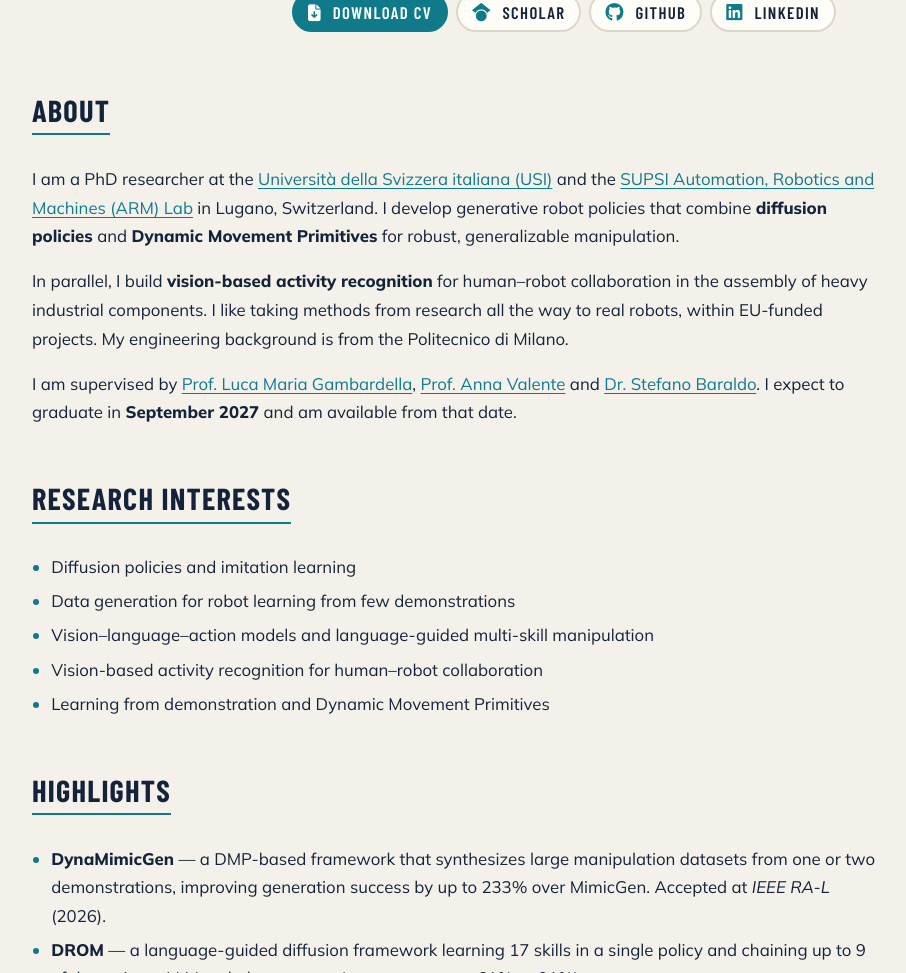
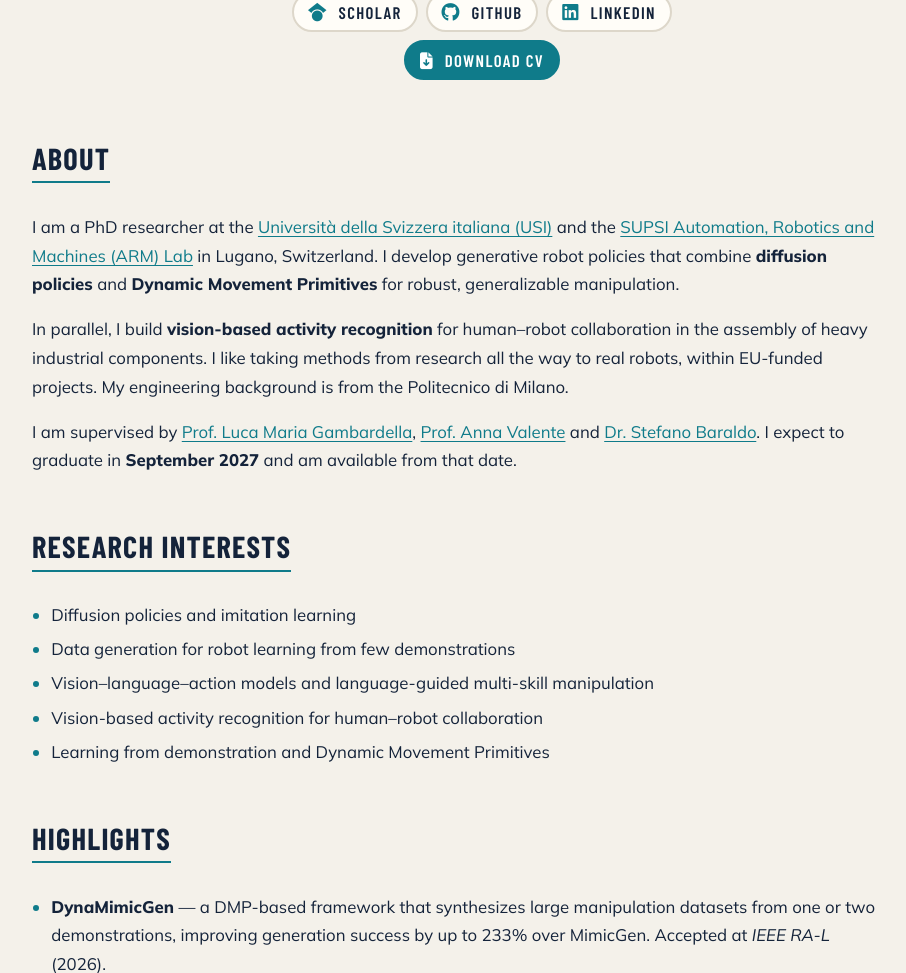
Before and after one commit to vincenzopomponi/vincenzopomponi.github.io, a Jekyll site: the page built from index.markdown, in a window 1280 px wide and 1400 px high, cut to the strip 427-1400 px from the top of the window. Shown: the whole strip, without its empty margins (184-1090 px from the left). Built offline with Jekyll 4.4.1, drawn with Linux system fonts in a browser that asks for light colours.

```diff
--- a/_layouts/home.html
+++ b/_layouts/home.html
@@ -7,12 +7,14 @@
     <p class="eyebrow">PhD Candidate · USI &amp; SUPSI ARM Lab</p>
     <h1 class="name">{{ site.title }}</h1>
     <p class="lead">{{ site.tagline }} — diffusion policies, imitation learning and vision for human–robot collaboration.</p>
-    <p class="cta">
+    <div class="cta">
+      <div class="cta-row">
+        <a class="btn social" href="https://scholar.google.com/citations?user=ACuxQloAAAAJ&hl=it" rel="me"><i class="fa-brands fa-google-scholar" aria-hidden="true"></i> Scholar</a>
+        <a class="btn social" href="https://github.com/vincenzopomponi" rel="me"><i class="fa-brands fa-github" aria-hidden="true"></i> GitHub</a>
+        <a class="btn social" href="https://www.linkedin.com/in/vincenzo-pomponi-840649208/" rel="me"><i class="fa-brands fa-linkedin" aria-hidden="true"></i> LinkedIn</a>
+      </div>
       <a class="btn" href="{{ '/assets/files/Vincenzo_Pomponi_CV.pdf' | relative_url }}"><i class="fa-solid fa-file-arrow-down" aria-hidden="true"></i> Download CV</a>
-      <a class="btn social" href="https://scholar.google.com/citations?user=ACuxQloAAAAJ&hl=it" rel="me"><i class="fa-brands fa-google-scholar" aria-hidden="true"></i> Scholar</a>
-      <a class="btn social" href="https://github.com/vincenzopomponi" rel="me"><i class="fa-brands fa-github" aria-hidden="true"></i> GitHub</a>
-      <a class="btn social" href="https://www.linkedin.com/in/vincenzo-pomponi-840649208/" rel="me"><i class="fa-brands fa-linkedin" aria-hidden="true"></i> LinkedIn</a>
-    </p>
+    </div>
   </div>
 </section>
 <div class="prose">{{ content }}</div>
--- a/assets/css/style.css
+++ b/assets/css/style.css
@@ -58,7 +58,7 @@
 
 /* Cards / items */
 .card { display: grid; grid-template-columns: 1fr; gap: 16px; background: var(--surface); border: 1px solid var(--line); border-radius: 14px; padding: 18px; margin: 18px 0; }
-.card video { max-width: 560px; margin: 0 auto; }
+.card video { max-width: 240px; margin: 0 auto; }
 .card img, .card video { border-radius: 8px; width: 100%; height: auto; background: #fff; display: block; }
 .card h3 { margin: 0 0 4px; font-size: 1.35rem; text-transform: none; }
 .card p { margin: .4rem 0; }
@@ -87,7 +87,8 @@
 .btn.social:hover { border-color: var(--accent); filter: none; }
 
 /* Keep the four hero buttons on one line */
-.cta { display: flex; flex-wrap: nowrap; gap: 8px; margin: 0; }
+.cta { display: inline-flex; flex-direction: column; align-items: center; gap: 8px; margin: 0; }
+.cta-row { display: flex; flex-wrap: nowrap; gap: 8px; }
 .cta .btn { margin: 0; padding: 8px 14px; white-space: nowrap; }
 .btn i { margin-right: 6px; }
-@media (max-width: 640px) { .cta { justify-content: center; } .cta .btn { padding: 6px 9px; font-size: .95rem; } .cta .btn i { margin-right: 4px; } }
+@media (max-width: 640px) { .cta .btn { padding: 6px 9px; font-size: .95rem; } .cta .btn i { margin-right: 4px; } }
```
